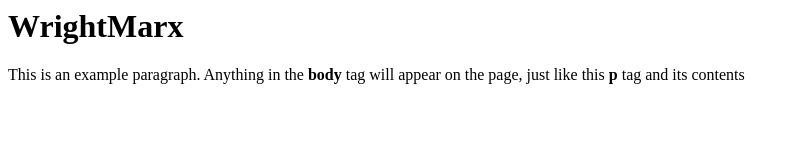
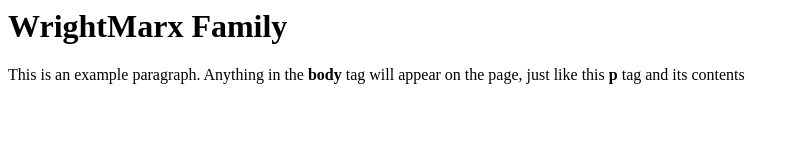
Before and after one commit to hwright-marx/wrightmarx, a plain HTML site: page index.html in a window 1280 px wide. Shown: the whole page, without its empty margins (0-799 px from the left). Drawn offline with Linux system fonts and the light colour scheme.

Commit message:
Update index.html

```diff
--- a/index.html
+++ b/index.html
@@ -5,7 +5,7 @@
   <title>Document</title>
 </head>
 <body>
-  <h1>WrightMarx</h1>
+  <h1>WrightMarx Family</h1>
   <p>This is an example paragraph. Anything in the <strong>body</strong> tag will appear on the page, just like this <strong>p</strong> tag and its contents</p>
 </body>
 </html>
```
